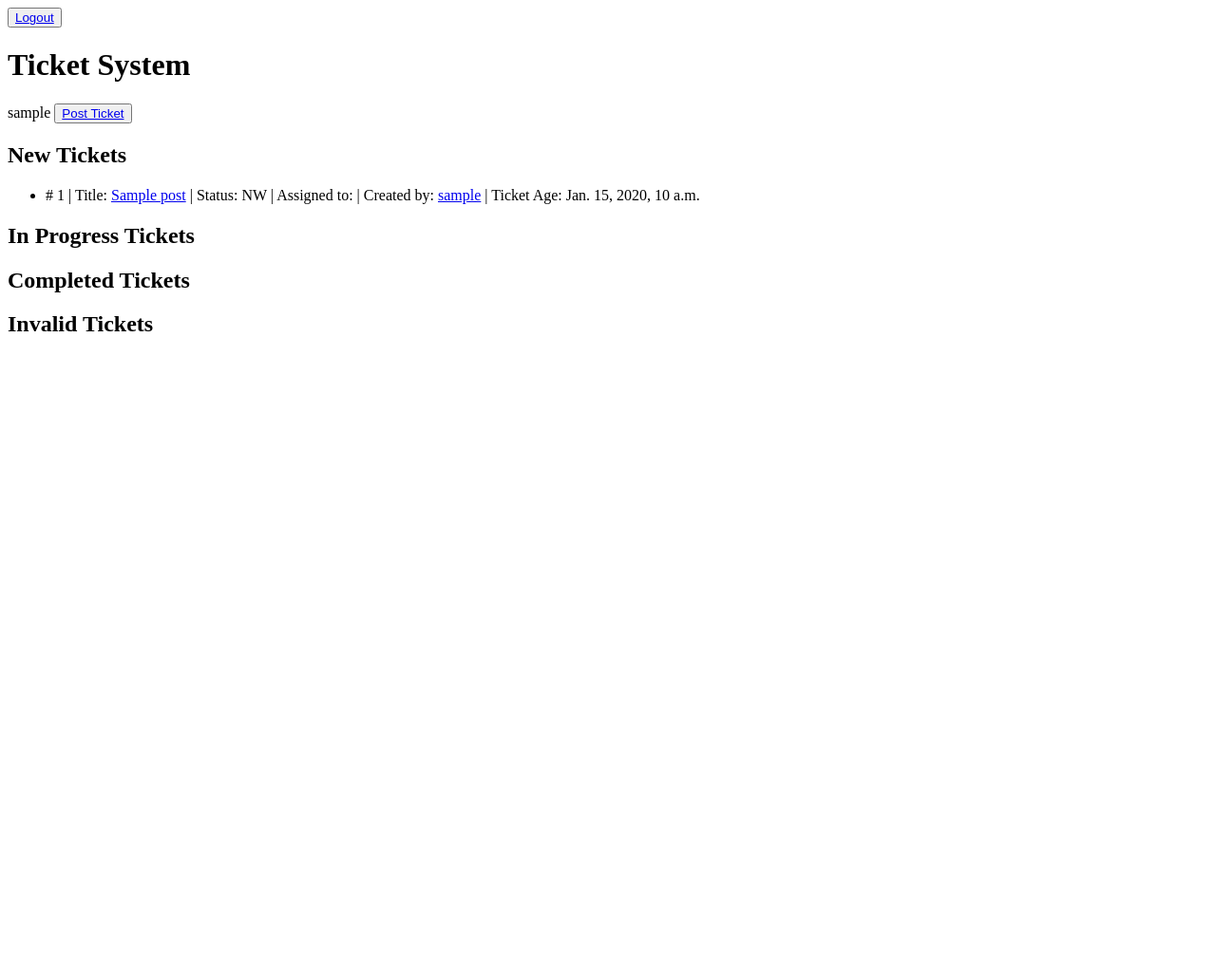
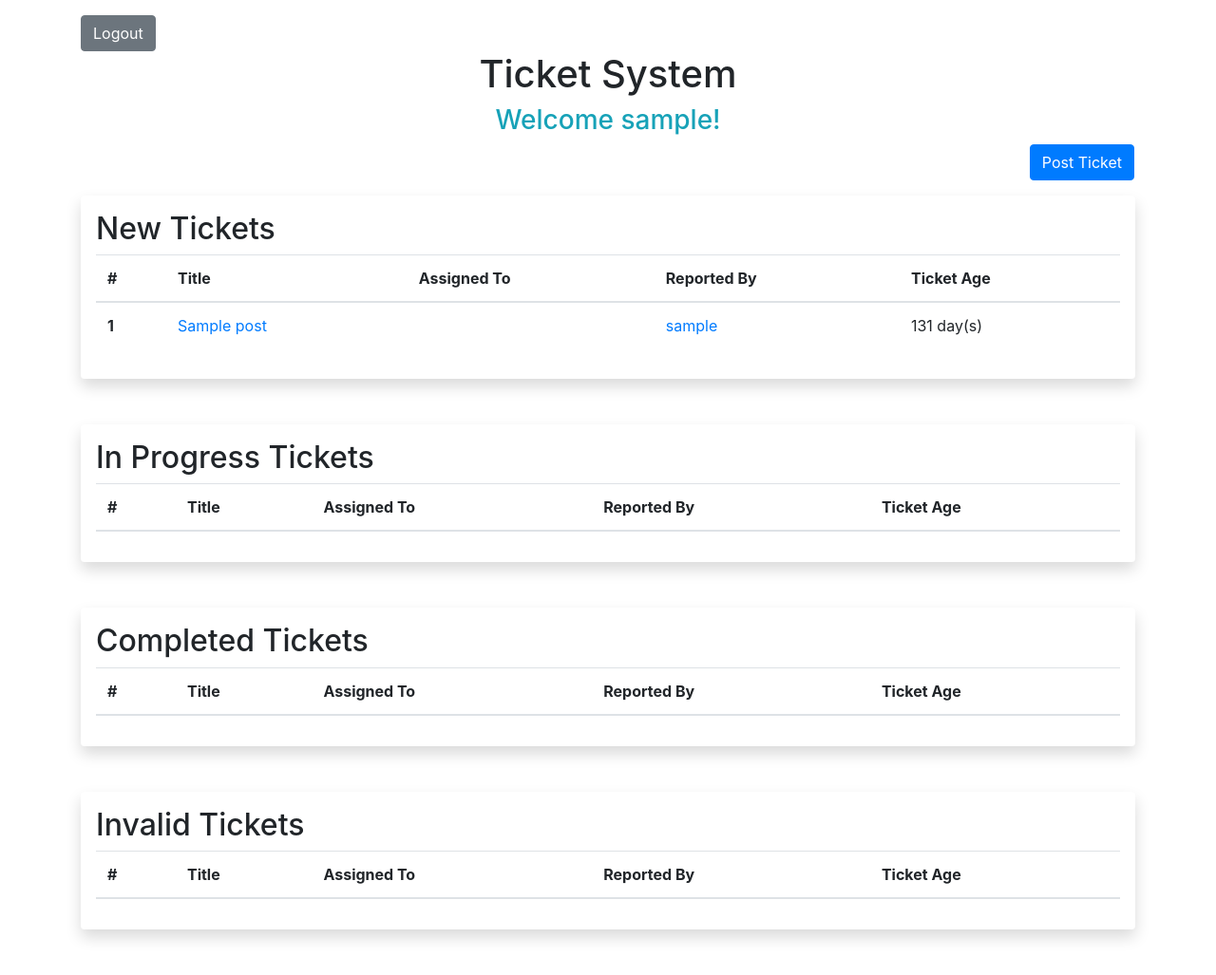
Before and after one commit to cjrojas72/bug-tracker, a Django app: page / in a window 1280 px wide. Shown: the whole page at 95% size. Before the commit the page ends 349 px from the top, so only its background shows below. Run offline with Django 3.2, Linux system fonts and the light colour scheme; a user stored in the database is signed in; tables that the repository leaves empty hold one stand-in row (values such as "Sample post"); lists and menus that the app fills with data are empty; some libraries are stand-ins or nearby versions.

Commit message:
format display for ticket age in views

```diff
--- a/post_bugs/forms.py
+++ b/post_bugs/forms.py
@@ -8,8 +8,10 @@ class AddPostForm(forms.Form):
 
 
 class LoginForm(forms.Form):
-    username = forms.CharField(max_length=50)
-    password = forms.CharField(widget=forms.PasswordInput)
+    username = forms.CharField(label='username', max_length=50, widget=forms.TextInput(
+        attrs={'class': 'form-control'}))
+    password = forms.CharField(label='password', max_length=50, widget=forms.PasswordInput(
+        attrs={'class': 'form-control'}))
 
 
 class EditForm(forms.Form):
--- a/post_bugs/templates/index.html
+++ b/post_bugs/templates/index.html
@@ -3,75 +3,154 @@
   <head>
     <meta charset="UTF-8" />
     <meta name="viewport" content="width=device-width, initial-scale=1.0" />
+    <link
+      rel="stylesheet"
+      href="https://stackpath.bootstrapcdn.com/bootstrap/4.5.0/css/bootstrap.min.css"
+      integrity="sha384-9aIt2nRpC12Uk9gS9baDl411NQApFmC26EwAOH8WgZl5MYYxFfc+NcPb1dKGj7Sk"
+      crossorigin="anonymous"
+    />
     <title>Bug Tracker</title>
   </head>
   <body>
-    <button><a href="/logout/">Logout</a></button>
-    <h1>Ticket System</h1>
-    {{ request.user }}
-    <button><a href="/addticket/">Post Ticket</a></button>
-    <div id="new-ticket-div">
+    <div class="container">
+      <button class="btn btn-secondary mt-3">
+        <a href="/logout/" class="text-decoration-none text-white">Logout</a>
+      </button>
+      <h1 class="d-flex justify-content-center">Ticket System</h1>
+      <h3 class="d-flex justify-content-center text-info">
+        Welcome {{ request.user }}!
+      </h3>
+      <div class="row d-flex justify-content-end">
+        <button type="button" class="btn btn-primary mr-3 mb-3">
+          <a href="/addticket/" class="text-decoration-none text-white"
+            >Post Ticket</a
+          >
+        </button>
+      </div>
+      <div id="new-ticket-div" class="shadow p-3 mb-5 bg-white rounded">
         <h2>New Tickets</h2>
-      <ul>
-        {% for ticket in new %}
-        <li>
-          # {{ticket.id}} | Title:
-          <a href="/ticket/{{ ticket.id }}">{{ticket.title}}</a> | Status:
-          {{ticket.status}} | Assigned to: | Created by:
+        <table class="table">
+          <thead>
+            <tr>
+              <th scope="col">#</th>
+              <th scope="col">Title</th>
+              <th scope="col">Assigned To</th>
+              <th scope="col">Reported By</th>
+              <th scope="col">Ticket Age</th>
+            </tr>
+          </thead>
+          <tbody>
+            {% for ticket in tickets.new %}
+            <tr>
+              <th scope="row">{{ ticket.id }}</th>
+              <td><a href="/ticket/{{ ticket.id }}">{{ticket.title}}</a></td>
+              <td>
+                <!-- <a href="/profile/{{ ticket.assigned_to.id }}"
+                  >{{ticket.assigned_to}}</a
+                > -->
+              </td>
+              <td>
                 <a href="/profile/{{ ticket.author.id }}">{{ticket.author}}</a>
-          | Ticket Age: {{ticket.date}}
-        </li>
+              </td>
+              <td>{{ ticket.date }}</td>
+            </tr>
             {% endfor %}
-      </ul>
+          </tbody>
+        </table>
       </div>
-    <div id="in-progress-div">
+      <div id="in-progress-div" class="shadow p-3 mb-5 bg-white rounded">
         <h2>In Progress Tickets</h2>
-      <ul>
-        {% for ticket in in_progress %}
-        <li>
-          # {{ticket.id}} | Title:
-          <a href="/ticket/{{ ticket.id }}">{{ticket.title}}</a> | Status:
-          {{ticket.status}} | Assigned to:
+        <table class="table">
+          <thead>
+            <tr>
+              <th scope="col">#</th>
+              <th scope="col">Title</th>
+              <th scope="col">Assigned To</th>
+              <th scope="col">Reported By</th>
+              <th scope="col">Ticket Age</th>
+            </tr>
+          </thead>
+          <tbody>
+            {% for ticket in tickets.inP %}
+            <tr>
+              <th scope="row">{{ ticket.id }}</th>
+              <td><a href="/ticket/{{ ticket.id }}">{{ticket.title}}</a></td>
+              <td>
                 <a href="/profile/{{ ticket.assigned_to.id }}"
                   >{{ticket.assigned_to}}</a
-          >| Reported by:
+                >
+              </td>
+              <td>
                 <a href="/profile/{{ ticket.author.id }}">{{ticket.author}}</a>
-          | Ticket Age: {{ticket.date}}
-        </li>
+              </td>
+              <td>{{ ticket.date }}</td>
+            </tr>
             {% endfor %}
-      </ul>
+          </tbody>
+        </table>
       </div>
-    <div id="done-div">
+      <div id="done-div" class="shadow p-3 mb-5 bg-white rounded">
         <h2>Completed Tickets</h2>
-      <ul>
-        {% for ticket in done %}
-        <li>
-          # {{ticket.id}} | Title:
-          <a href="/ticket/{{ ticket.id }}">{{ticket.title}}</a> | Status:
-          {{ticket.status}} | Completed by:
-          <a href="/profile/{{ ticket.completed_by.id }}"
-            >{{ticket.completed_by}}</a
-          >
-          | Created by:
+        <table class="table">
+          <thead>
+            <tr>
+              <th scope="col">#</th>
+              <th scope="col">Title</th>
+              <th scope="col">Assigned To</th>
+              <th scope="col">Reported By</th>
+              <th scope="col">Ticket Age</th>
+            </tr>
+          </thead>
+          <tbody>
+            {% for ticket in tickets.done %}
+            <tr>
+              <th scope="row">{{ ticket.id }}</th>
+              <td><a href="/ticket/{{ ticket.id }}">{{ticket.title}}</a></td>
+              <td>
+                <!-- <a href="/profile/{{ ticket.assigned_to.id }}"
+                  >{{ticket.assigned_to}}</a
+                > -->
+              </td>
+              <td>
                 <a href="/profile/{{ ticket.author.id }}">{{ticket.author}}</a>
-          | Ticket Age: {{ticket.date}}
-        </li>
+              </td>
+              <td>{{ ticket.date }}</td>
+            </tr>
             {% endfor %}
-      </ul>
+          </tbody>
+        </table>
       </div>
-    <div id="invalid-ticket-div">
+      <div id="invalid-ticket-div" class="shadow p-3 mb-5 bg-white rounded">
         <h2>Invalid Tickets</h2>
-      <ul>
-        {% for ticket in invalid %}
-        <li>
-          # {{ticket.id}} | Title:
-          <a href="/ticket/{{ ticket.id }}">{{ticket.title}}</a> | Status:
-          {{ticket.status}} | Assigned to: | Created by:
+        <table class="table">
+          <thead>
+            <tr>
+              <th scope="col">#</th>
+              <th scope="col">Title</th>
+              <th scope="col">Assigned To</th>
+              <th scope="col">Reported By</th>
+              <th scope="col">Ticket Age</th>
+            </tr>
+          </thead>
+          <tbody>
+            {% for ticket in tickets.invalid %}
+            <tr>
+              <th scope="row">{{ ticket.id }}</th>
+              <td><a href="/ticket/{{ ticket.id }}">{{ticket.title}}</a></td>
+              <td>
+                <!-- <a href="/profile/{{ ticket.assigned_to.id }}"
+                  >{{ticket.assigned_to}}</a
+                > -->
+              </td>
+              <td>
                 <a href="/profile/{{ ticket.author.id }}">{{ticket.author}}</a>
-          | Ticket Age: {{ticket.date}}
-        </li>
+              </td>
+              <td>{{ ticket.date }}</td>
+            </tr>
             {% endfor %}
-      </ul>
+          </tbody>
+        </table>
+      </div>
     </div>
   </body>
 </html>
--- a/post_bugs/templates/ticketview.html
+++ b/post_bugs/templates/ticketview.html
@@ -26,6 +26,10 @@
         <li><a href="/returnticket/{{data.id}}">Return Ticket</a></li>
         <li><a href="/invalidticket/{{data.id}}">Mark Ticket as Invalid</a></li>
       </ul>
+      {% elif data.status == 'IV' %}
+      <ul class="dropdown-menu">
+        <li><a href="/reopen/{{data.id}}">Reopen</a></li>
+      </ul>
       {% else %}
       <ul class="dropdown-menu">
         <li><a href="/edit/{{data.id}}">Edit</a></li>
--- a/post_bugs/views.py
+++ b/post_bugs/views.py
@@ -5,6 +5,17 @@ from django.contrib.auth.models import User
 from post_bugs.models import CustUser, Post
 from post_bugs.forms import AddPostForm, LoginForm, EditForm
 from bug_tracker.settings import AUTH_USER_MODEL
+from django.utils import timezone, dateformat
+
+
+def age(tickets):
+    for ticket in tickets:
+        age = timezone.now() - ticket.date
+        if int(age.days) < 1:
+            ticket.date = "Today"
+        else:
+            ticket.date = ("{} day(s)").format(age.days)
+    return tickets
 
 
 def loginview(request):
@@ -28,11 +39,24 @@ def logoutview(request):
 
 def index(request):
     if request.user.is_authenticated:
-        new_data = Post.objects.filter(status="NW")
-        inProgress_data = Post.objects.filter(status="IP")
-        done_data = Post.objects.filter(status="DN")
-        invalid_data = Post.objects.filter(status="IV")
-        return render(request, 'index.html', {'new': new_data, 'in_progress': inProgress_data, 'done': done_data, 'invalid': invalid_data})
+        new_data = Post.objects.filter(status="NW").order_by('-date')
+        age(new_data)
+        inProgress_data = Post.objects.filter(
+            status="IP").order_by('-date')
+        age(inProgress_data)
+        done_data = Post.objects.filter(status="DN").order_by('-date')
+        age(done_data)
+        invalid_data = Post.objects.filter(status="IV").order_by('-date')
+        age(invalid_data)
+
+        tickets = {
+            "new": new_data,
+            "inP": inProgress_data,
+            "done": done_data,
+            "invalid": invalid_data
+        }
+
+        return render(request, 'index.html', {"tickets": tickets})
     else:
         return HttpResponseRedirect(reverse('login'))
 
@@ -58,11 +82,13 @@ def add_ticket_view(request):
     return render(request, 'postticket.html', {"form": form})
 
 
+@login_required
 def ticketview(request, id):
     data = Post.objects.get(id=id)
     return render(request, 'ticketview.html', {'data': data})
 
 
+@login_required
 def editticket(request, id):
     ticket = Post.objects.get(id=id)
     if request.method == "POST":
@@ -82,6 +108,7 @@ def editticket(request, id):
     return render(request, 'edit.html', {"form": form, "ticket": ticket})
 
 
+@login_required
 def assignticket(request, id):
     data = Post.objects.get(id=id)
     data.status = 'IP'
@@ -90,6 +117,7 @@ def assignticket(request, id):
     return HttpResponseRedirect(reverse("home"))
 
 
+@login_required
 def returnticket(request, id):
     data = Post.objects.get(id=id)
     data.status = 'NW'
@@ -98,6 +126,7 @@ def returnticket(request, id):
     return HttpResponseRedirect(reverse("home"))
 
 
+@login_required
 def completeticket(request, id):
     data = Post.objects.get(id=id)
     data.status = 'DN'
@@ -107,6 +136,7 @@ def completeticket(request, id):
     return HttpResponseRedirect(reverse("home"))
 
 
+@login_required
 def reopenticket(request, id):
     data = Post.objects.get(id=id)
     data.status = 'NW'
@@ -116,6 +146,7 @@ def reopenticket(request, id):
     return HttpResponseRedirect(reverse("home"))
 
 
+@login_required
 def invalidticket(request, id):
     data = Post.objects.get(id=id)
     data.status = 'IV'
@@ -125,6 +156,7 @@ def invalidticket(request, id):
     return HttpResponseRedirect(reverse("home"))
 
 
+@login_required
 def userview(request, id):
     author = CustUser.objects.get(id=id)
     posts = Post.objects.filter(author=author)
```
Also changed, not shown: post_bugs/templates/login.html (+17 -6 lines). Lines whose indentation alone changed are shown as unchanged.
